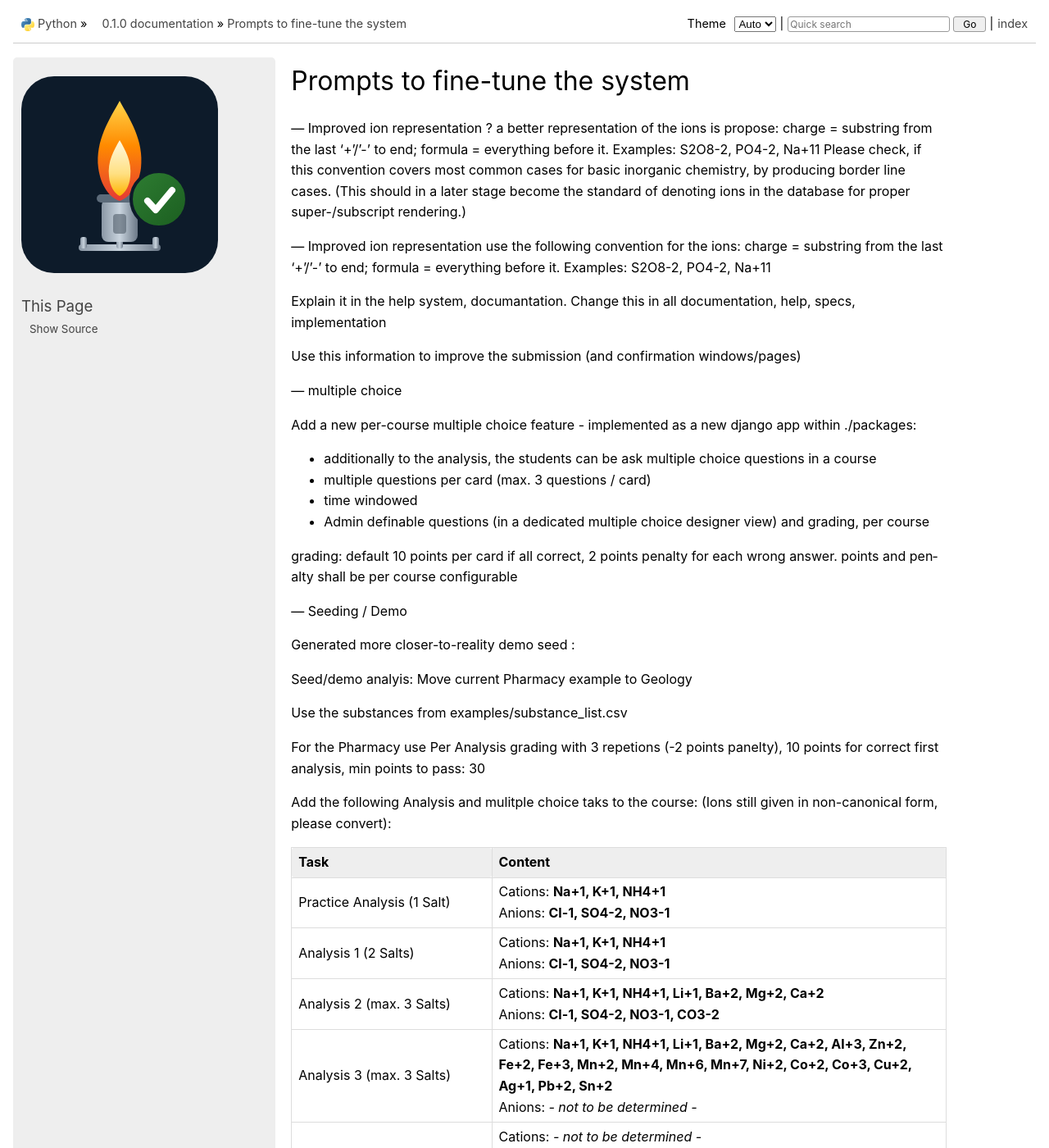
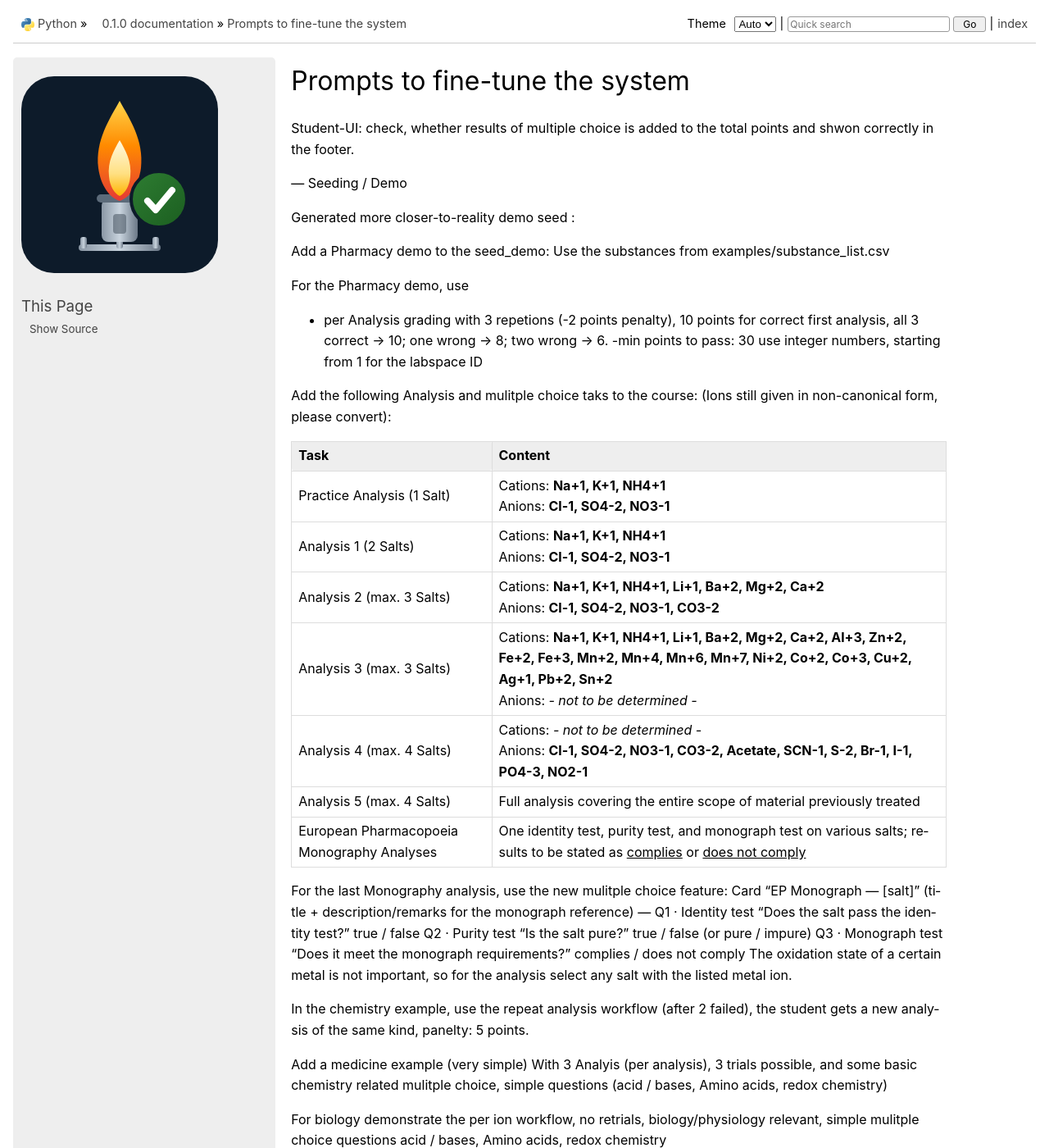
Before and after one commit to LARA-chemistry/flamecheck, a Sphinx documentation site: the page built from docs/development/prompts.md, in a window 1280 px wide and 1400 px high. Shown: the whole window at 82% size. Built offline with Sphinx 7.4.7, drawn with Linux system fonts in a browser that asks for light colours; pages that are not in the unit, such as notebooks, are missing from menus; some of the changed text lies outside the part shown.

```diff
--- a/docs/development/prompts.md
+++ b/docs/development/prompts.md
@@ -1,33 +1,7 @@
 
 # Prompts to fine-tune the system
 
---- Improved ion representation ?
-a better representation of the ions is propose:
-charge = substring from the last '+'/'-' to end; formula = everything before it.
-Examples: S2O8-2, PO4-2, Na+11
-Please check, if this convention covers most common cases for basic inorganic chemistry, by producing border line cases.
-(This should in a later stage become the standard of denoting ions in the database for proper super-/subscript rendering.)
-
-
---- Improved ion representation
-use the following convention for the ions:
-charge = substring from the last '+'/'-' to end; formula = everything before it.
-Examples: S2O8-2, PO4-2, Na+11
-
-Explain it in the help system, documantation. Change this in all documentation, help, specs, implementation
-
-Use this information to improve the submission (and confirmation windows/pages)
-
-
---- multiple choice
-
-Add a new per-course multiple choice feature - implemented as a new django app within ./packages:
-- additionally to the analysis, the students can be ask multiple choice questions in a course
-- multiple questions per card (max. 3 questions / card)
-- time windowed
-- Admin definable questions (in a dedicated multiple choice designer view) and grading, per course
-
-grading: default 10 points per card if all correct, 2 points penalty for each wrong answer. points and penalty shall be per course configurable
+Student-UI: check, whether results of multiple choice is added to the total points and shwon correctly in the footer.
 
 
 
@@ -35,25 +9,34 @@
 
 Generated more closer-to-reality demo seed :
 
-Seed/demo analyis: Move current Pharmacy example to Geology
-
+Add a Pharmacy demo to the seed_demo:
 Use the substances from examples/substance_list.csv
 
-For the Pharmacy use
-Per Analysis grading with 3 repetions (-2 points panelty), 10 points for correct first analysis, min points to pass: 30
+For the Pharmacy demo, use
+- per Analysis grading with 3 repetions (-2 points penalty), 10 points for correct first analysis, all 3 correct → 10; one wrong → 8; two wrong → 6.
+-min points to pass: 30
+use integer numbers, starting from 1 for the labspace ID
 
 Add the following  Analysis and mulitple choice taks to the course: (Ions still given in non-canonical form, please convert):
+
+
+
 | **Task** | **Content** |
 | --- | --- |
 | Practice Analysis (1 Salt) | Cations: **Na+1, K+1, NH4+1**<br>Anions: **Cl-1, SO4-2, NO3-1** |
 | Analysis 1 (2 Salts) | Cations: **Na+1, K+1, NH4+1**<br>Anions: **Cl-1, SO4-2, NO3-1** |
 | Analysis 2 (max. 3 Salts) | Cations: **Na+1, K+1, NH4+1, Li+1, Ba+2, Mg+2, Ca+2**<br>Anions: **Cl-1, SO4-2, NO3-1, CO3-2** |
-| Analysis 3 (max. 3 Salts) | Cations: **Na+1, K+1, NH4+1, Li+1, Ba+2, Mg+2, Ca+2, Al+3, Zn+2, Fe+2, Fe+3, Mn+2, Mn+4, Mn+6, Mn+7, Ni+2, Co+2, Co+3, Cu+2, Ag+1, Pb+2, Sn+2**<br>Anions: *- not to be determined -* |
+| Analysis 3 (max. 3 Salts) | Cations: **Na+1, K+1, NH4+1, Li+1, Ba+2, Mg+2, Ca+2, Al+3, Zn+2, Fe+2, Fe+3, Mn+2, Mn+4, Mn+6, Mn+7,  Ni+2, Co+2, Co+3, Cu+2, Ag+1, Pb+2, Sn+2**<br>Anions: *- not to be determined -* |
 | Analysis 4 (max. 4 Salts) | Cations: *- not to be determined -*<br>Anions: **Cl-1, SO4-2, NO3-1, CO3-2, Acetate, SCN-1, S-2, Br-1, I-1, PO4-3, NO2-1** |
 | Analysis 5 (max. 4 Salts) | Full analysis covering the entire scope of material previously treated |
 | European Pharmacopoeia Monography Analyses | One identity test, purity test, and monograph test on various salts; results to be stated as <u>complies</u> or <u>does not comply</u> |
 
-For the last Monography analysis, use the new mulitple choice feature.
+For the last Monography analysis, use the new mulitple choice feature:
+Card	"EP Monograph — [salt]" (title + description/remarks for the monograph reference)	—
+Q1 · Identity test	"Does the salt pass the identity test?"	true / false
+Q2 · Purity test	"Is the salt pure?"	true / false (or pure / impure)
+Q3 · Monograph test	"Does it meet the monograph requirements?"	complies / does not comply
+The oxidation state of a certain metal is not important, so for the analysis select any salt with the listed metal ion.
 
 In the chemistry example, use the repeat analysis workflow (after 2 failed), the student gets a new analysis of the same kind, panelty: 5 points.
 
@@ -66,13 +49,22 @@
 The name of the analysis instances should always have the labspace_id as last prefix, e.g. Cations1_1, Anions2_1, ...
 
 
----- e-mail notification
 
-Admin->couses:
-Configure possiblity to send an e-mail on each submission to the student as submission confirmation (and on configuration in the Admin->settings->notifications) to the assistent.
+--- docs
+Update the REAME.md to add the new muliple choice feature and grating configuration capablities.
 
-The e-mail should be PGP encrypted/signed
-pgp encryption should be configurable in the Admin->settings->notification page
+Improve the sphinx markdown documentation. In stead of a large readme, create chapters with links, explaining the application from users and developers perspective. Include installation (all docker variants, SQLITE / Postgres) and usage.
+Explain in reasonable detail the different analyis , multiple choice and grating options, with comprehensive examples. Also deeply explain the Registration process (for stundents and members) and the different authentification / OAUth options,
+and how they can be configured.
+For Admins create a marmaid graph of how a course can be set up (incl. student registration, analysis, muliple choice and time windows ).
+For DevOps explain the options for the docker deployment (also hint on how flamecheck can be place behind a load-balancer / webserver with TLS endpoint).
 
-As an additional safety layer, sending emails **must** be enabled by an environment variable for the docker container: ALLOW_EMAILS (if not enabled e-mails will not be send, even if configured in admin->settings->notifications).
-This shall prevent misuse in staging/demo environments.
+
+--- Test Staging docker
+Finally test the staging docker (by locally generating the docker image /container and run tests against it) - check also, if LOGO settings / QR code now works.
+
+
+
+--- docs
+
+update the version info in the about sections and add the gitlab pages link to the about sections.
```
Also changed, not shown: 1 other file.
